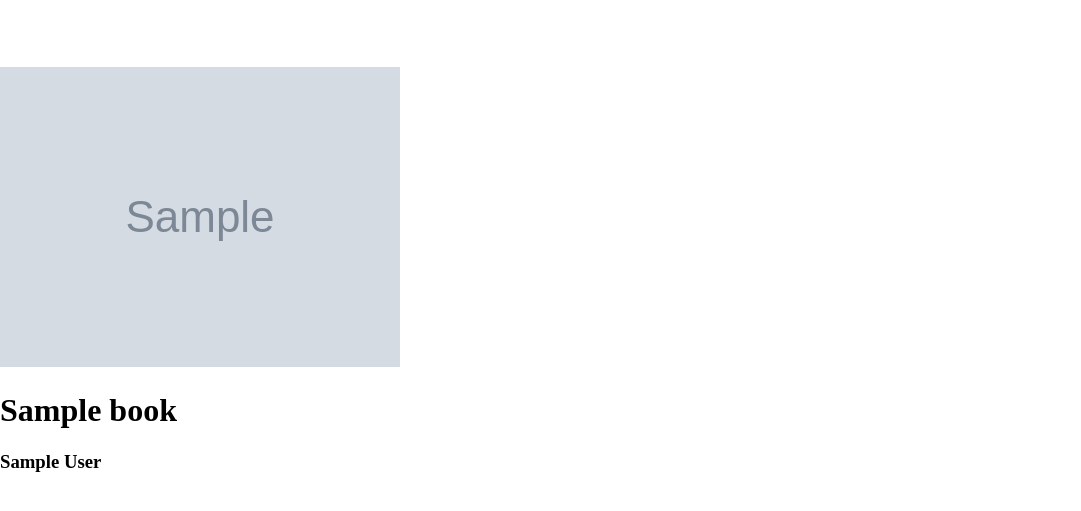
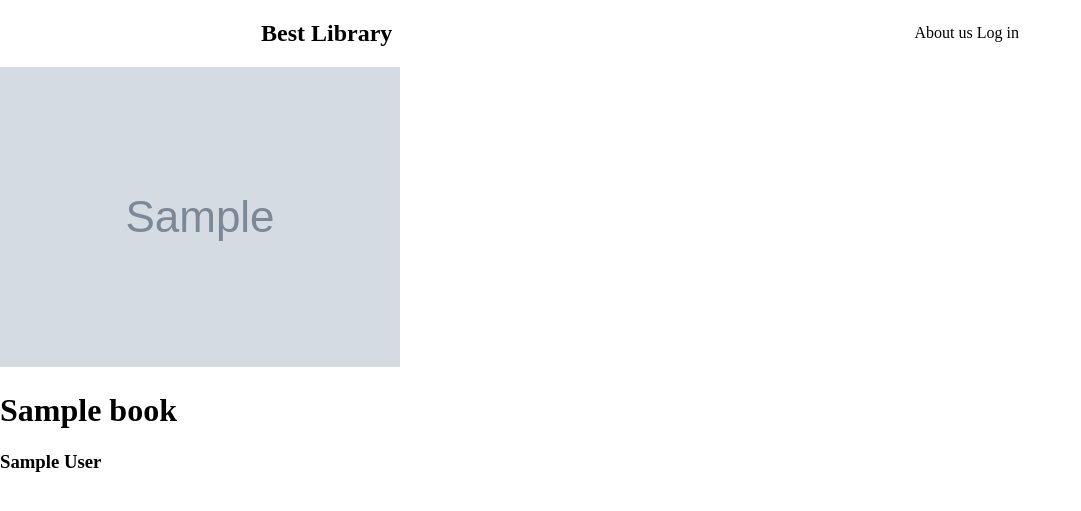
Before and after one commit to Pruki01/UCDPA-Assignment-3, a Flask app: template flaskr/templates/book.html in a window 1280 px wide. Shown: the top 511 px of the page, without its empty margins (0-1081 px from the left). Run offline with Flask 3, Linux system fonts and the light colour scheme; the template is opened without the code that fills it: most values are stand-ins (such as "Sample title", 1, 10 or a date in 2020); grey boxes marked "Sample" are stand-in pictures.

Commit message:
Changed font of the website

```diff
--- a/flaskr/static/css/style.css
+++ b/flaskr/static/css/style.css
@@ -1,6 +1,6 @@
 :root{
 
-    --primary-f-colour: white;
+    --primary-f-colour: black;
 
 }
 
```
